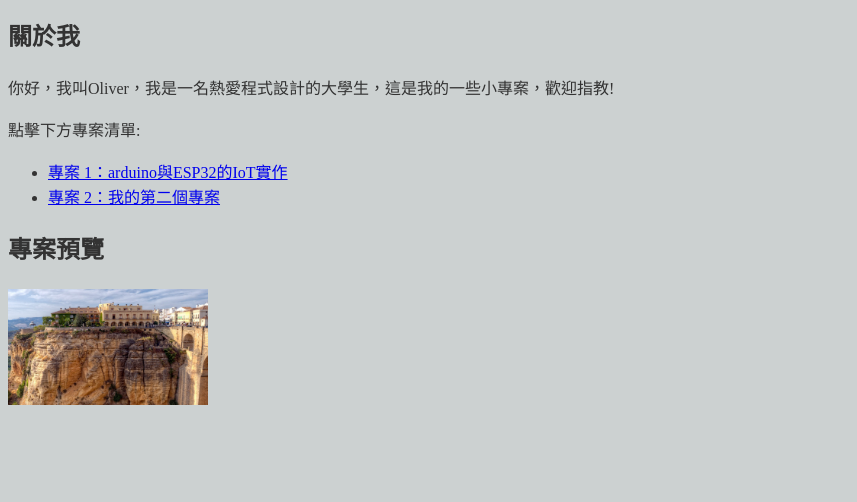
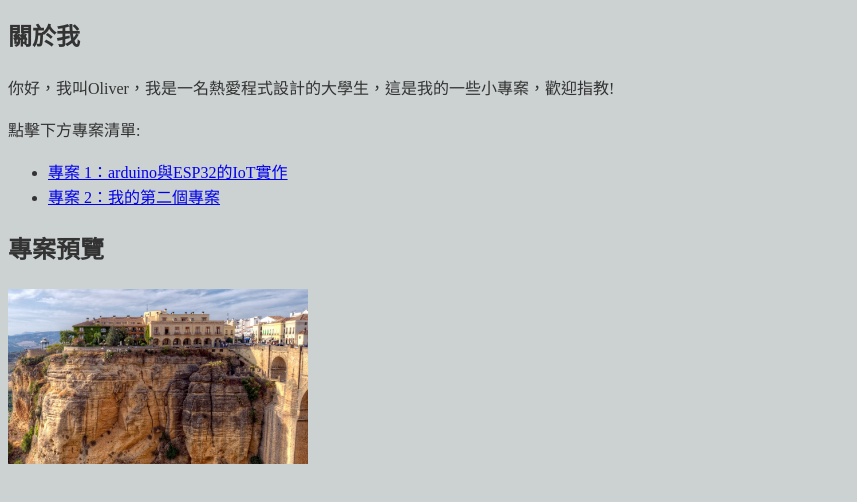
Before and after one commit to Oliver051/Oliver051.github.io, a plain HTML site: page index.html in a window 1280 px wide. Shown: the part 76-578 px from the top of the page, without its empty margins (0-857 px from the left). Drawn offline with Linux system fonts and the light colour scheme.

Commit message:
Update style.css

```diff
--- a/css/style.css
+++ b/css/style.css
@@ -12,6 +12,11 @@ body {
     font-weight: 500;
 }
 
+img {
+    width: 300px; /* 所有圖片預設寬度為 300px */
+    height: auto; /* 高度自動調整，保持比例 */
+}
+
 /* 讓 `code`、`pre` 內的字體更清楚 */
 pre, code {
     font-family: "Courier New", monospace;
```
